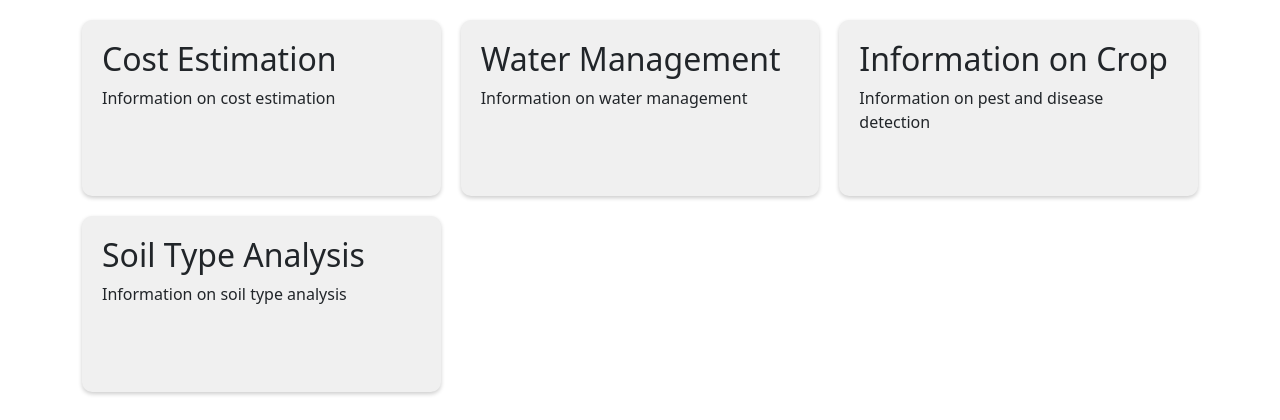
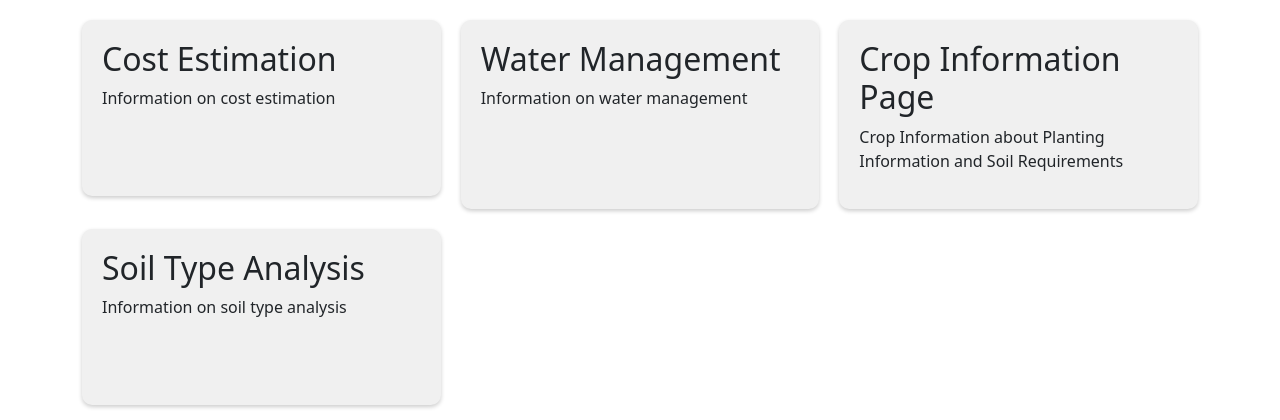
Before and after one commit to DattaSaiReddyM/Mini_Project, a Flask app: page / in a window 1280 px wide. Shown: the part 70-490 px from the top of the page. Run offline with Flask 3, Linux system fonts and the light colour scheme.

Commit message:
Update14

```diff
--- a/templates/dashboard.html
+++ b/templates/dashboard.html
@@ -70,8 +70,8 @@
 		</div>
     <a href="/crop" style="text-decoration:none;color: inherit;">
 		<div class="section">
-			<h2>Information on Crop</h2>
-			<p>Information on pest and disease detection</p>
+			<h2>Crop Information Page</h2>
+			<p>Crop Information about Planting Information and Soil Requirements  </p>
 		</div>
   </a>
 		<div class="section">
```
